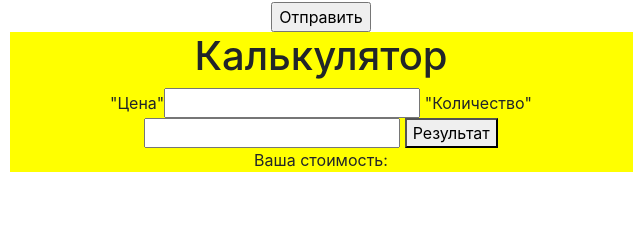
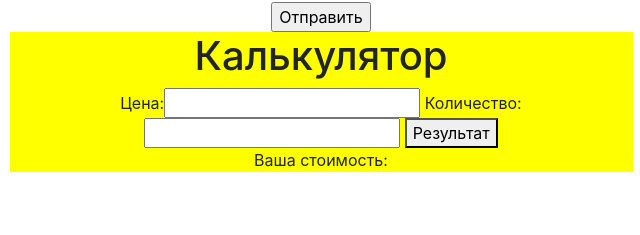
Before and after one commit to DudkinVladislav/web5, a plain HTML site: page index.html in a window 1280 px wide. Shown: the part 1931-2166 px from the top of the page, 319-959 px from the left. Drawn offline with nearby package versions, Linux system fonts and the light colour scheme.

Commit message:
Update index.html

```diff
--- a/index.html
+++ b/index.html
@@ -231,8 +231,8 @@
 	<div id="calcur">
 	<h1 id="calculator">Калькулятор</h1>
 	<form>
-	"Цена"<input name="number1" type="text">
-	"Количество"<input name="number2" type="text">
+	Цена:<input name="number1" type="text">
+	Количество:<input name="number2" type="text">
 	<button id="my-button" onclick="return proizvedenie();">Результат
 	</button>
 	</form>
```
